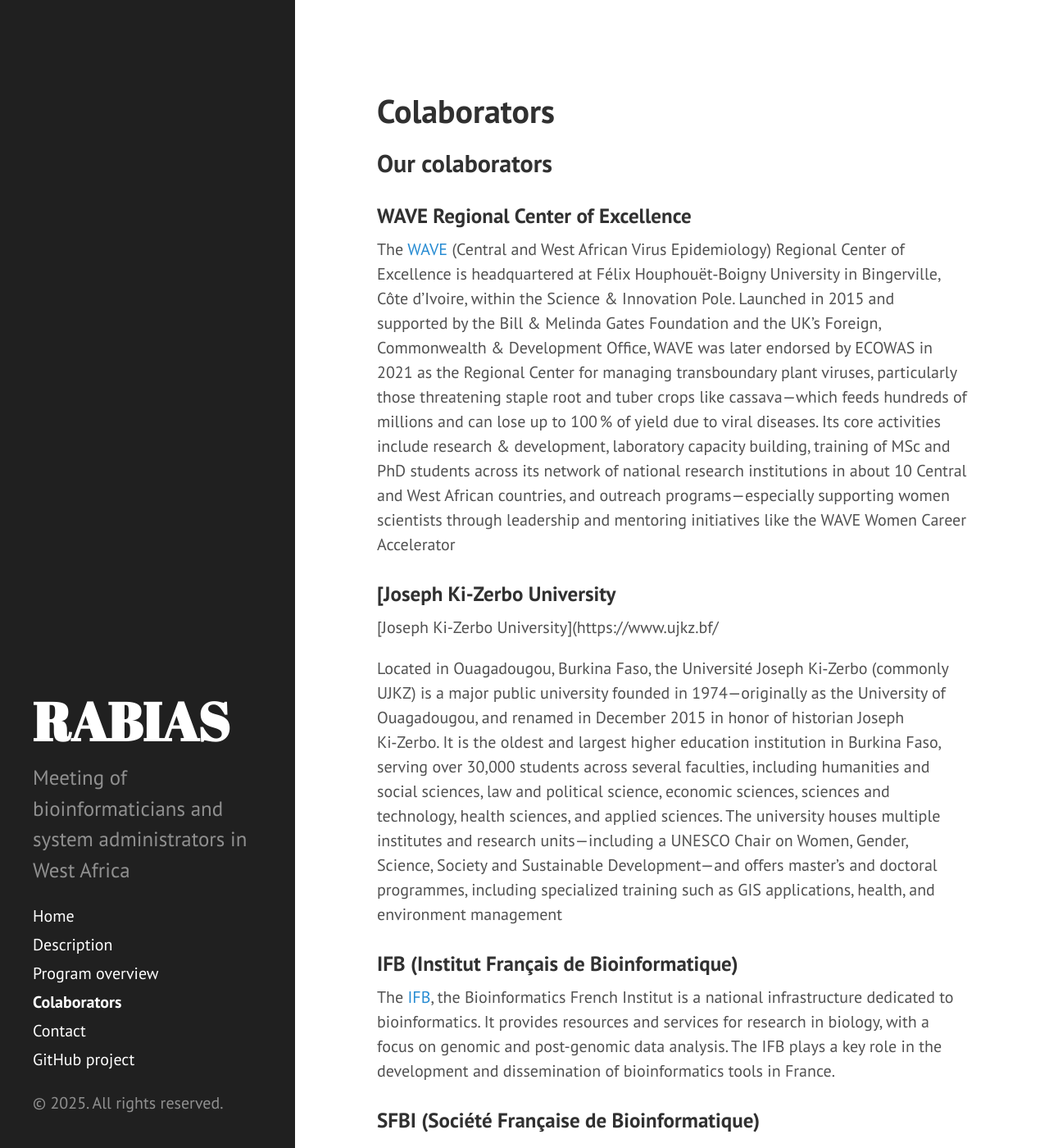
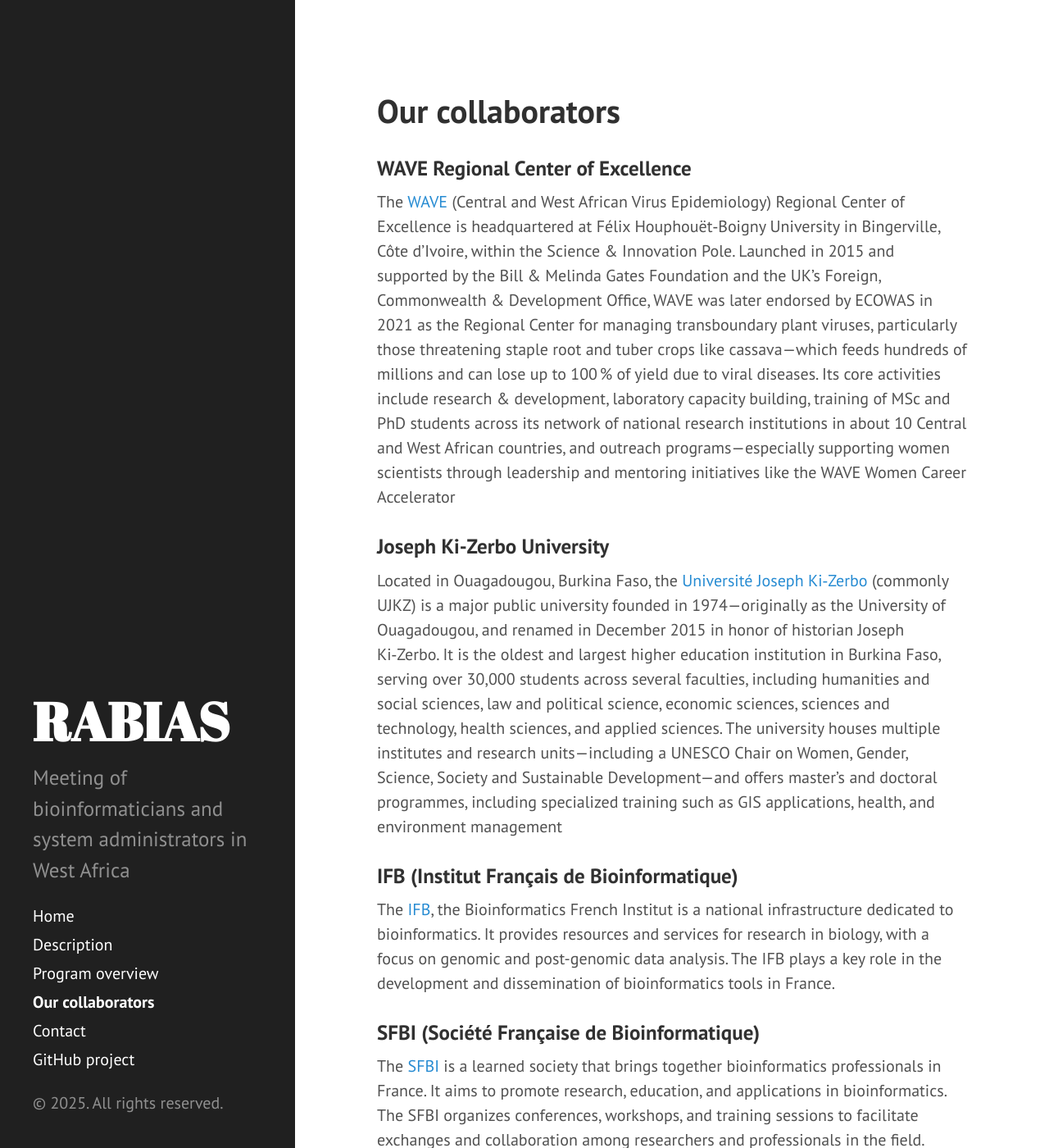
Before and after one commit to wave-centre/rabias, a Jekyll site: the page built from docs/03.collaborators.md, in a window 1280 px wide and 1400 px high. Shown: the whole window at 82% size. Built offline with Jekyll 4.4.1, drawn with Linux system fonts in a browser that asks for light colours; Markdown is read by kramdown in place of the engine named in the settings; the list of posts is cut into pages by our own code; some of the changed text lies outside the part shown.

Commit message:
fixing type

```diff
--- a/docs/03.collaborators.md
+++ b/docs/03.collaborators.md
@@ -1,22 +1,17 @@
 ---
 layout: page
-title: Colaborators
+title: Our collaborators
 pagination:
   enabled: true
 ---
-
-
-## Our colaborators
 
 ### WAVE Regional Center of Excellence
 
 The [WAVE](https://wave-center.org/) (Central and West African Virus Epidemiology) Regional Center of Excellence is headquartered at Félix Houphouët‑Boigny University in Bingerville, Côte d’Ivoire, within the Science & Innovation Pole. Launched in 2015 and supported by the Bill & Melinda Gates Foundation and the UK’s Foreign, Commonwealth & Development Office, WAVE was later endorsed by ECOWAS in 2021 as the Regional Center for managing transboundary plant viruses, particularly those threatening staple root and tuber crops like cassava—which feeds hundreds of millions and can lose up to 100 % of yield due to viral diseases. Its core activities include research & development, laboratory capacity building, training of MSc and PhD students across its network of national research institutions in about 10 Central and West African countries, and outreach programs—especially supporting women scientists through leadership and mentoring initiatives like the WAVE Women Career Accelerator
 
-### [Joseph Ki-Zerbo University
+### Joseph Ki-Zerbo University
 
-[Joseph Ki-Zerbo University](https://www.ujkz.bf/
-
-Located in Ouagadougou, Burkina Faso, the Université Joseph Ki‑Zerbo (commonly UJKZ) is a major public university founded in 1974—originally as the University of Ouagadougou, and renamed in December 2015 in honor of historian Joseph Ki‑Zerbo. It is the oldest and largest higher education institution in Burkina Faso, serving over 30,000 students across several faculties, including humanities and social sciences, law and political science, economic sciences, sciences and technology, health sciences, and applied sciences. The university houses multiple institutes and research units—including a UNESCO Chair on Women, Gender, Science, Society and Sustainable Development—and offers master’s and doctoral programmes, including specialized training such as GIS applications, health, and environment management
+Located in Ouagadougou, Burkina Faso, the [Université Joseph Ki‑Zerbo](https://www.ujkz.bf/) (commonly UJKZ) is a major public university founded in 1974—originally as the University of Ouagadougou, and renamed in December 2015 in honor of historian Joseph Ki‑Zerbo. It is the oldest and largest higher education institution in Burkina Faso, serving over 30,000 students across several faculties, including humanities and social sciences, law and political science, economic sciences, sciences and technology, health sciences, and applied sciences. The university houses multiple institutes and research units—including a UNESCO Chair on Women, Gender, Science, Society and Sustainable Development—and offers master’s and doctoral programmes, including specialized training such as GIS applications, health, and environment management
 
 ### IFB (Institut Français de Bioinformatique)
 
```
Also changed, not shown: other parts of docs/03.collaborators.md (+1 -1 lines).
